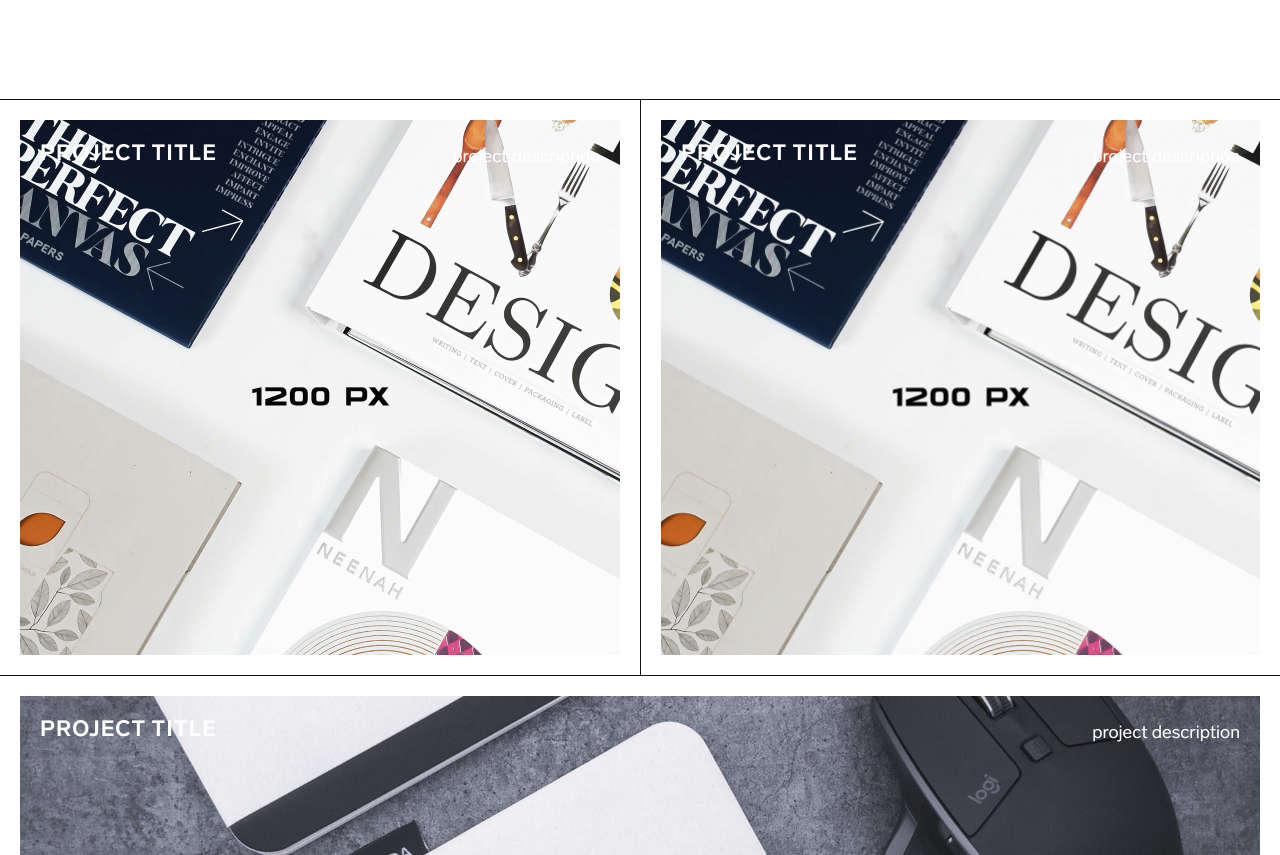
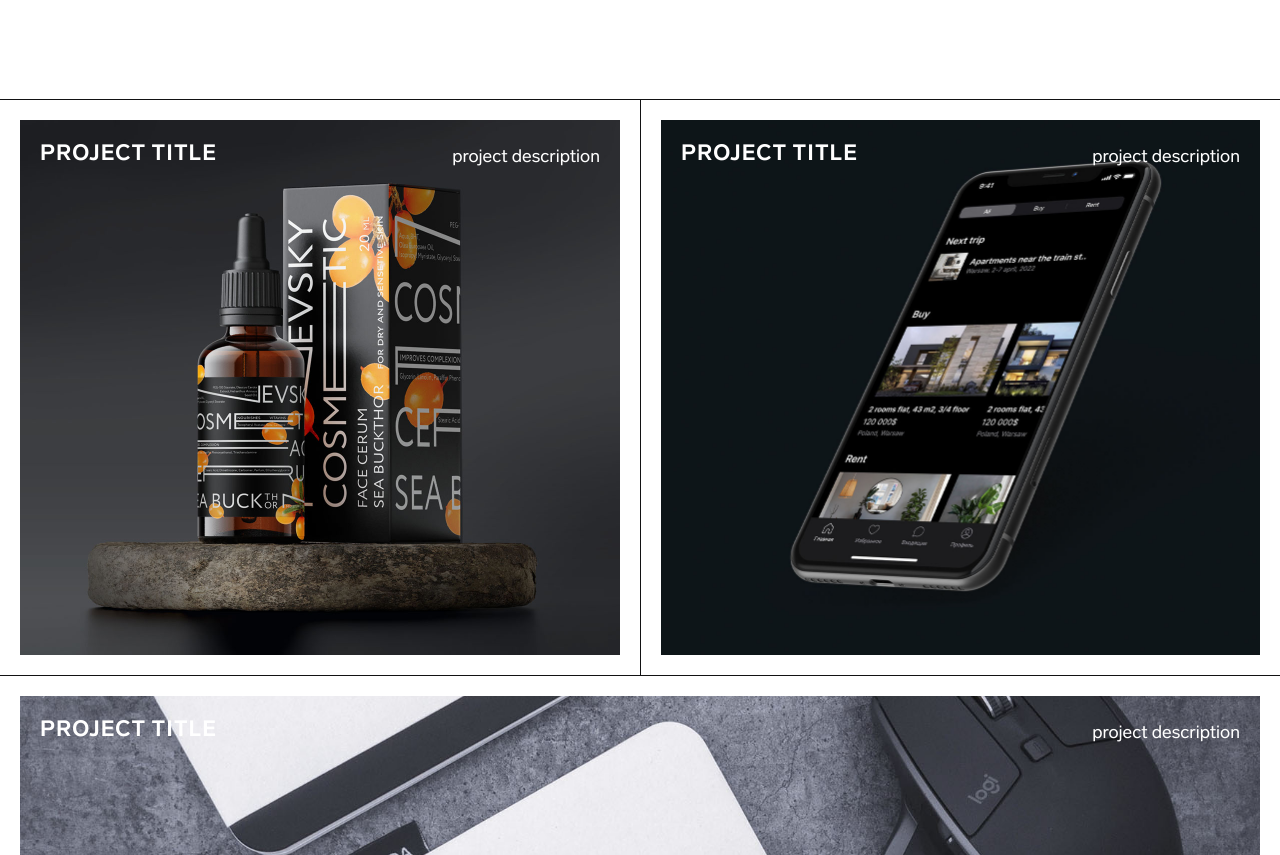
Before and after one commit to Krylya/andgraph, a website: page src/index.pug in a window 1280 px wide. Shown: the part 360-1215 px from the top of the page. Drawn offline with nearby package versions, Linux system fonts and the light colour scheme; files that its build step writes are made by us from their sources.

Commit message:
add projects

```diff
--- a/src/modules/main-works.pug
+++ b/src/modules/main-works.pug
@@ -4,8 +4,8 @@ section.main-works
         a(href="#").main-works__item
             div.main-works__img-wrap
                 picture
-                    source(media="(min-width: 900px)" srcset="img/projects/cover_1200.jpg")
-                    source(media="(min-width: 700px)" srcset="img/projects/cover_1200.jpg")
+                    source(media="(min-width: 900px)" srcset="img/projects/project_3/cover_1200.jpg")
+                    source(media="(min-width: 700px)" srcset="img/projects/project_3/cover_1200.jpg")
                     img(srcset="img/projects/cover_mob.jpg" loading="lazy").main-works__img
             div.main-works__text-wrap
                 div.main-works__info-container
@@ -15,9 +15,9 @@ section.main-works
         a(href="#").main-works__item
             div.main-works__img-wrap
                 picture
-                    source(media="(min-width: 900px)" srcset="img/projects/cover_1200.jpg")
-                    source(media="(min-width: 700px)" srcset="img/projects/cover_1200.jpg")
-                    img(srcset="img/projects/cover_mob.jpg" loading="lazy").main-works__img
+                    source(media="(min-width: 900px)" srcset="img/projects/project_2/cover_1200.jpg")
+                    source(media="(min-width: 700px)" srcset="img/projects/project_2/cover_1200.jpg")
+                    img(srcset="img/projects/project_2/cover_mob.jpg" loading="lazy").main-works__img
             div.main-works__text-wrap
                 div.main-works__info-container
                     h3 project title
```
Also changed, not shown: src/img/projects/project_2/cover_1200.jpg (added), src/img/projects/project_2/cover_1700.jpg (added), src/img/projects/project_2/cover_mob.jpg (added), src/img/projects/project_3/cover_1200.jpg (added), src/img/projects/project_3/cover_1700.jpg (added), src/img/projects/project_3/cover_mob.jpg (added), src/index.html, 4 other files.
